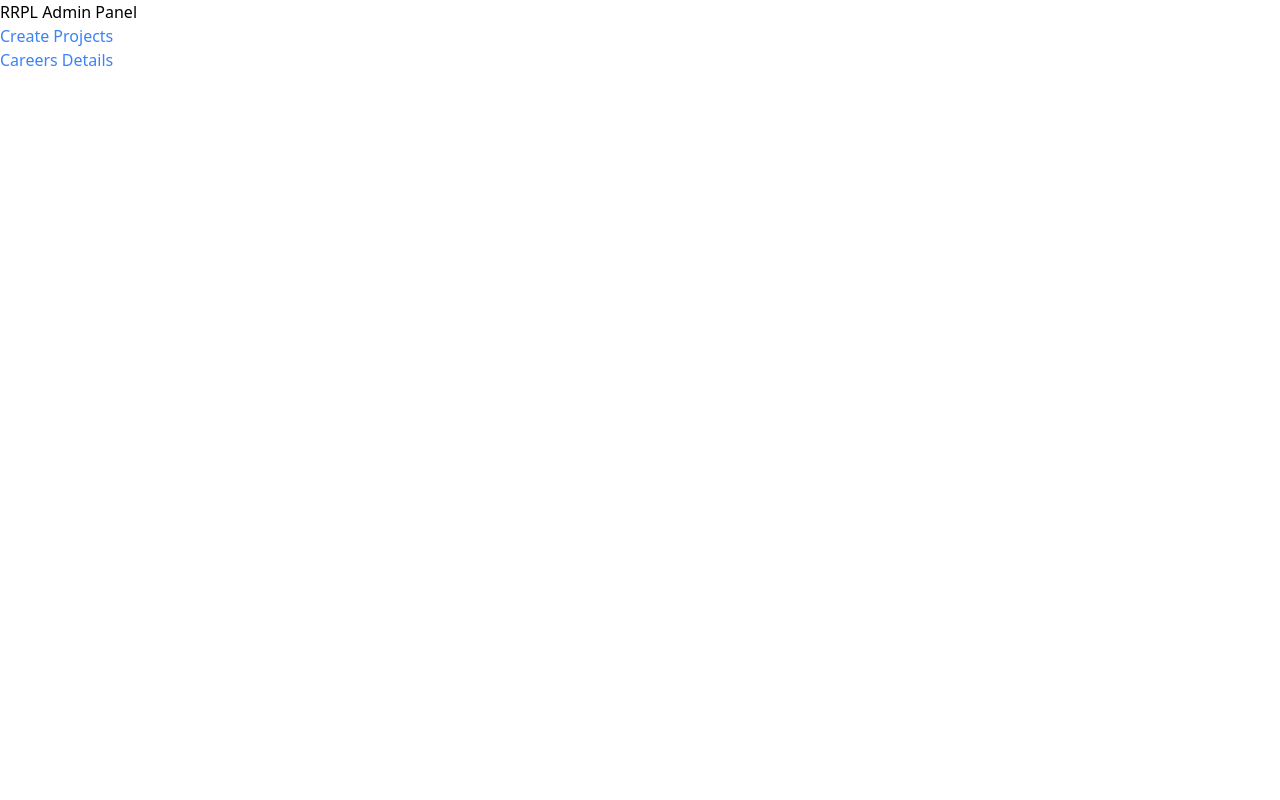
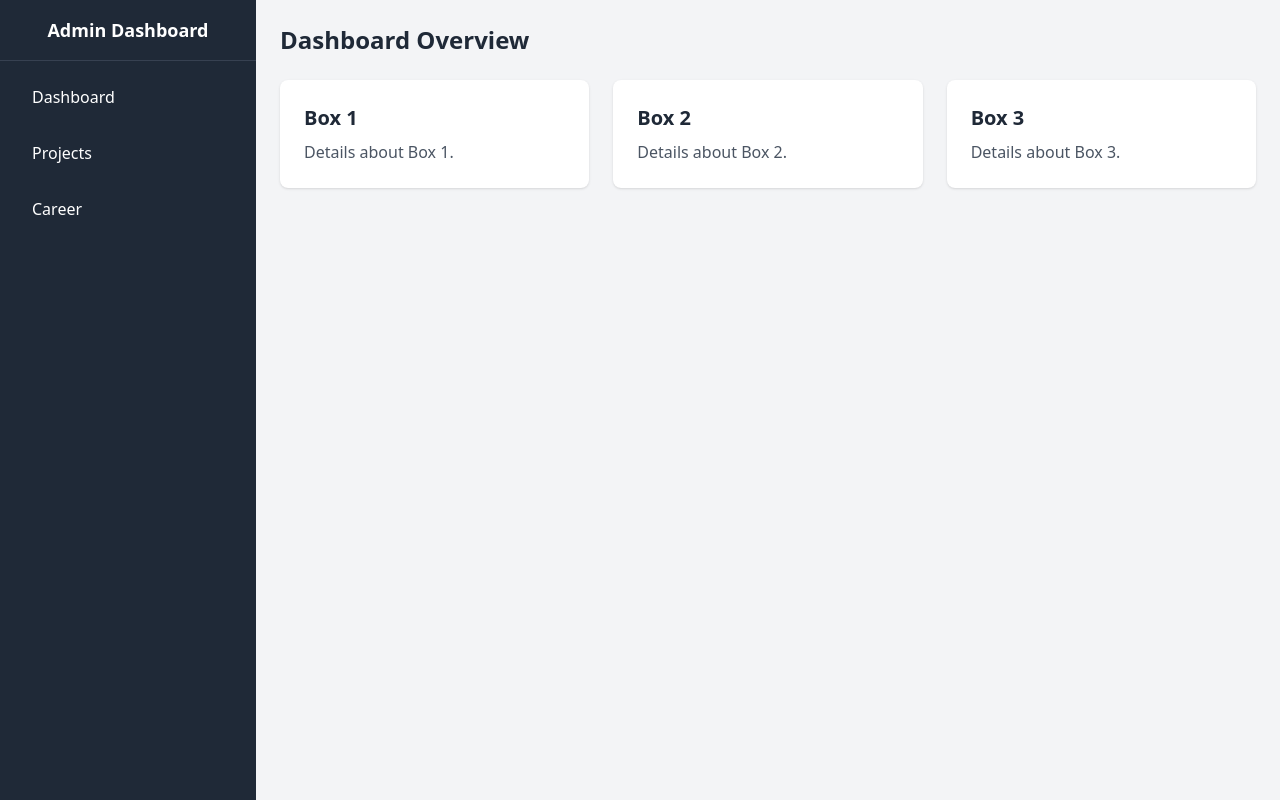
Before and after one commit to RajavrukshaGroups/Rajavruksha-Admin, a React (Vite) app: page / in a window 1280 px wide. Built offline with nearby package versions, Linux system fonts and the light colour scheme.

Commit message:
updated dashboard

```diff
--- a/src/MainComp/HomePage/homePage.jsx
+++ b/src/MainComp/HomePage/homePage.jsx
@@ -1,12 +1,58 @@
-import HomePageComponent from "../../Component/HomePage/home";
+import React from "react";
 
-const MainHomePage = () => {
+const AdminDashboard = () => {
   return (
-    <div>
-      <h1>RRPL Admin Panel</h1>
-      <HomePageComponent />
+
+    <div className="flex h-screen bg-gray-100">
+      {/* Sidebar */}
+      <aside className="w-64 bg-gray-800 text-white flex flex-col">
+        <div className="p-4 text-center text-lg font-bold border-b border-gray-700">
+          Admin Dashboard
+        </div>
+        <nav className="flex-1 p-4">
+          <ul className="space-y-4">
+            <li>
+              <a href="/" className="block px-4 py-2 hover:bg-gray-700 rounded">
+                Dashboard
+              </a>
+            </li>
+            <li>
+              <a href="/projects" className="block px-4 py-2 hover:bg-gray-700 rounded">
+                Projects
+              </a>
+            </li>
+            <li>
+              <a href="/careers" className="block px-4 py-2 hover:bg-gray-700 rounded">
+                Career
+              </a>
+            </li>
+          </ul>
+        </nav>
+      </aside>
+
+      {/* Main Content */}
+      <main className="flex-1 p-6">
+        <h1 className="text-2xl font-bold text-gray-800 mb-6">Dashboard Overview</h1>
+        <div className="grid grid-cols-1 md:grid-cols-3 gap-6">
+          {/* Box 1 */}
+          <div className="bg-white p-6 shadow rounded-lg">
+            <h2 className="text-xl font-semibold text-gray-800">Box 1</h2>
+            <p className="mt-2 text-gray-600">Details about Box 1.</p>
+          </div>
+          {/* Box 2 */}
+          <div className="bg-white p-6 shadow rounded-lg">
+            <h2 className="text-xl font-semibold text-gray-800">Box 2</h2>
+            <p className="mt-2 text-gray-600">Details about Box 2.</p>
+          </div>
+          {/* Box 3 */}
+          <div className="bg-white p-6 shadow rounded-lg">
+            <h2 className="text-xl font-semibold text-gray-800">Box 3</h2>
+            <p className="mt-2 text-gray-600">Details about Box 3.</p>
+          </div>
+        </div>
+      </main>
     </div>
   );
 };
 
-export default MainHomePage;
+export default AdminDashboard;
```
